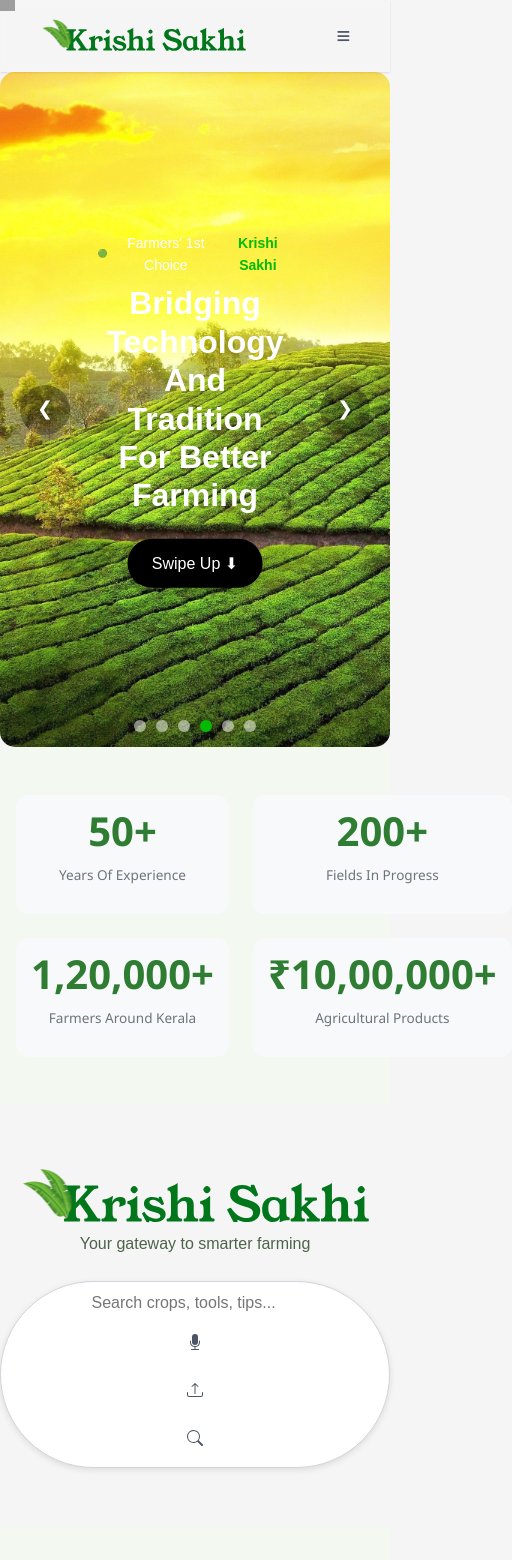
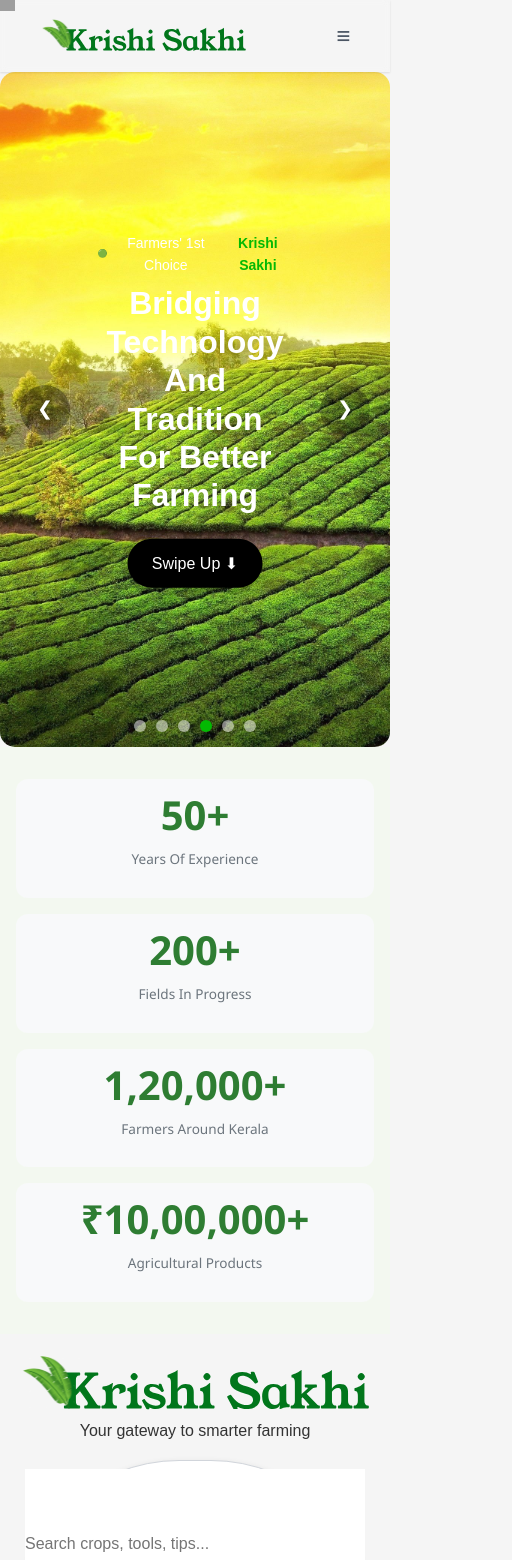
Before and after one commit to AniketSen03/Krishi-Sakhi, a React (Vite) app: page / in a window 390 px wide. Shown: the top 1560 px of the page, 512 px wide, since content can reach past the window. Built offline with nearby package versions, Linux system fonts and the light colour scheme; grey boxes are pictures that could not be loaded.

Commit message:
styling update for responsiveness

```diff
--- a/src/Styling/SearchSection.css
+++ b/src/Styling/SearchSection.css
@@ -1,11 +1,11 @@
-/* Container */
 .search-section {
-  height: 50vh;
+  min-height: 50vh;
   display: flex;
   justify-content: center;
   align-items: center;
   text-align: center;
   font-family: 'Arial', sans-serif;
+  padding: 16px;
 }
 
 .search-container {
@@ -13,37 +13,25 @@
   max-width: 600px;
 }
 
-/* Title */
-.search-title {
-  font-size: 3rem;
-  font-weight: 700;
-  color: #166534;
-  margin-bottom: 8px;
-}
-
-.search-subtitle {
-  font-size: 1.1rem;
-  color: #4d634b;
-  margin-bottom: 24px;
-}
-
 /* Search Box */
 .search-box {
   display: flex;
+  flex-wrap: wrap; /* allow wrapping on small screens */
   align-items: center;
+  justify-content: center;
   border: 1px solid #d1d5db;
   background-color: #fff;
   border-radius: 999px;
-  padding: 10px 20px;
+  padding: 10px 16px;
   box-shadow: 0 2px 6px rgba(0,0,0,0.1);
-  transition: box-shadow 0.2s ease;
 }
 
 .search-box input {
-  flex: 1;
+  flex: 1 1 150px; /* grows and shrinks, min 150px */
   border: none;
   font-size: 16px;
   outline: none;
+  min-width: 0; /* important for flex-shrink to work */
 }
 
 /* Icons */
@@ -51,42 +39,16 @@
   background: none;
   border: none;
   font-size: 18px;
-  margin-left: 8px;
+  margin: 4px 4px 0 4px;
   cursor: pointer;
   color: #4b5563;
   transition: color 0.2s ease;
 }
 
-.icon-btn:hover {
-  color: #16a34a;
-}
-
-/* Action Buttons (like Google) */
-.search-buttons {
-  margin-top: 20px;
-  display: flex;
-  justify-content: center;
-  gap: 12px;
-}
-
-.action-btn {
-  background-color: #f3f4f6;
-  border: 1px solid #d1d5db;
-  border-radius: 4px;
-  padding: 8px 16px;
-  font-size: 14px;
-  cursor: pointer;
-  transition: background-color 0.2s ease;
-}
-
-.action-btn:hover {
-  background-color: #e5e7eb;
-}
-
-/* Responsive */
+/* Responsive adjustments */
 @media (max-width: 480px) {
   .search-title {
-    font-size: 2.2rem;
+    font-size: 2rem;
   }
 
   .search-subtitle {
@@ -95,12 +57,17 @@
 
   .search-box {
     flex-direction: column;
+    align-items: stretch; /* full width items */
     padding: 8px;
   }
 
+  .search-box input {
+    width: 100%;
+    margin-bottom: 8px;
+  }
+
   .icon-btn {
-    margin-left: 0;
-    margin-top: 6px;
+    margin: 4px 0;
   }
 
   .search-buttons {
--- a/src/Styling/Stats.css
+++ b/src/Styling/Stats.css
@@ -1,10 +1,10 @@
 .stats-section {
   display: grid;
-  grid-template-columns: repeat(2, 1fr);
-  gap: 24px;
+  grid-template-columns: 1fr; /* default: 1 column for small mobiles */
+  gap: 16px;
   text-align: center;
-  padding: 48px 16px;
-   background-color: #f3f8f0;
+  padding: 32px 16px;
+  background-color: #f3f8f0;
 }
 
 .stat-item {
@@ -14,19 +14,37 @@
 }
 
 .stat-value {
-  font-size: 28px;
+  font-size: 24px;
   font-weight: bold;
   color: #056900;
   margin: 0;
+  word-break: break-word; /* prevents long numbers from overflowing */
 }
 
 .stat-label {
-  font-size: 16px;
+  font-size: 14px;
   color: #383b38;
   margin-top: 4px;
 }
 
-/* Responsive */
+/* Small screens (≥ 480px) → 2 columns */
+@media (min-width: 480px) {
+  .stats-section {
+    grid-template-columns: repeat(2, 1fr);
+    gap: 24px;
+    padding: 40px 16px;
+  }
+
+  .stat-value {
+    font-size: 28px;
+  }
+
+  .stat-label {
+    font-size: 16px;
+  }
+}
+
+/* Medium screens (≥ 768px) → 4 columns */
 @media (min-width: 768px) {
   .stats-section {
     grid-template-columns: repeat(4, 1fr);
@@ -43,6 +61,7 @@
   }
 }
 
+/* Large screens (≥ 1024px) */
 @media (min-width: 1024px) {
   .stats-section {
     padding: 80px 64px;
```
